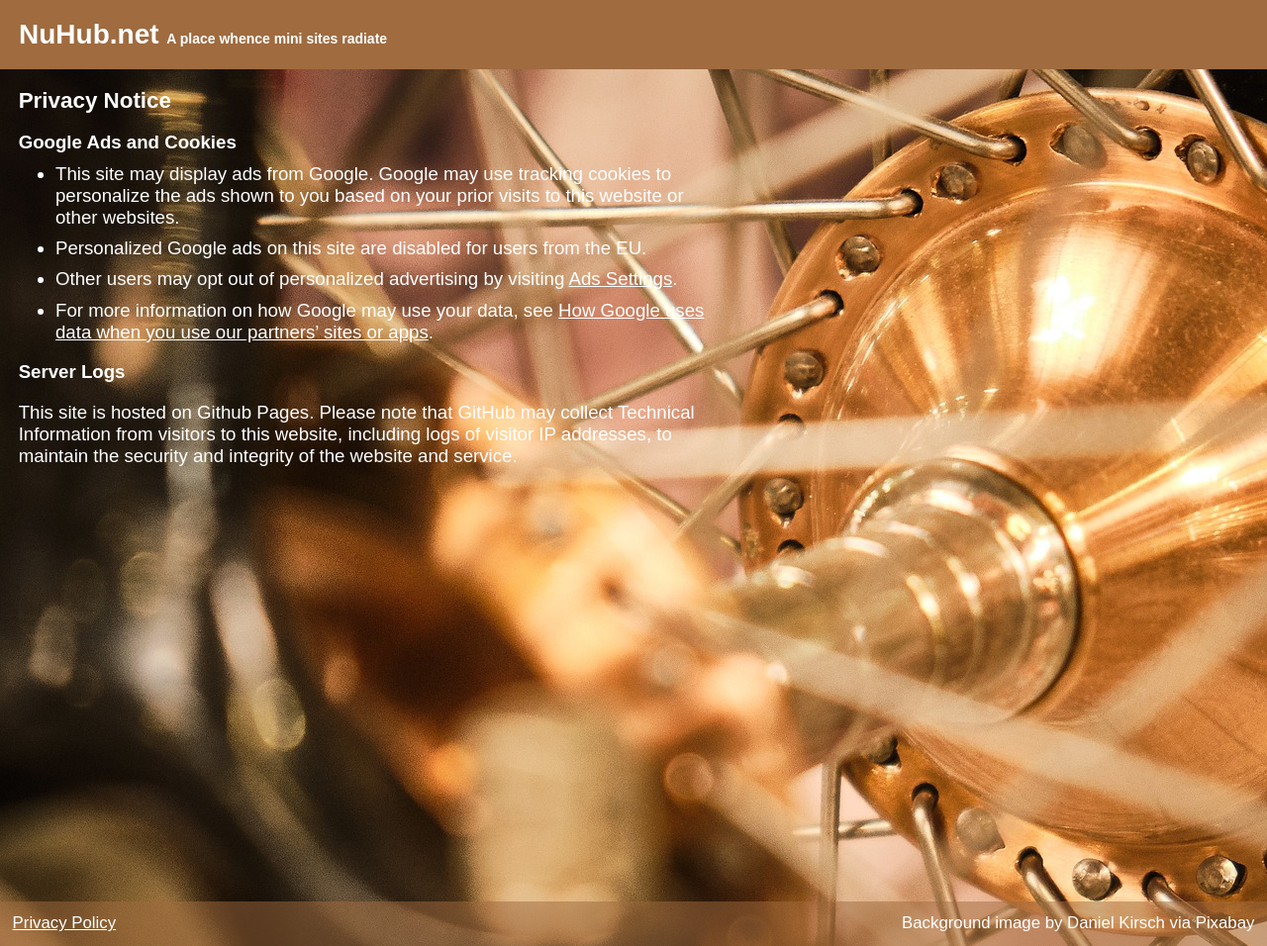
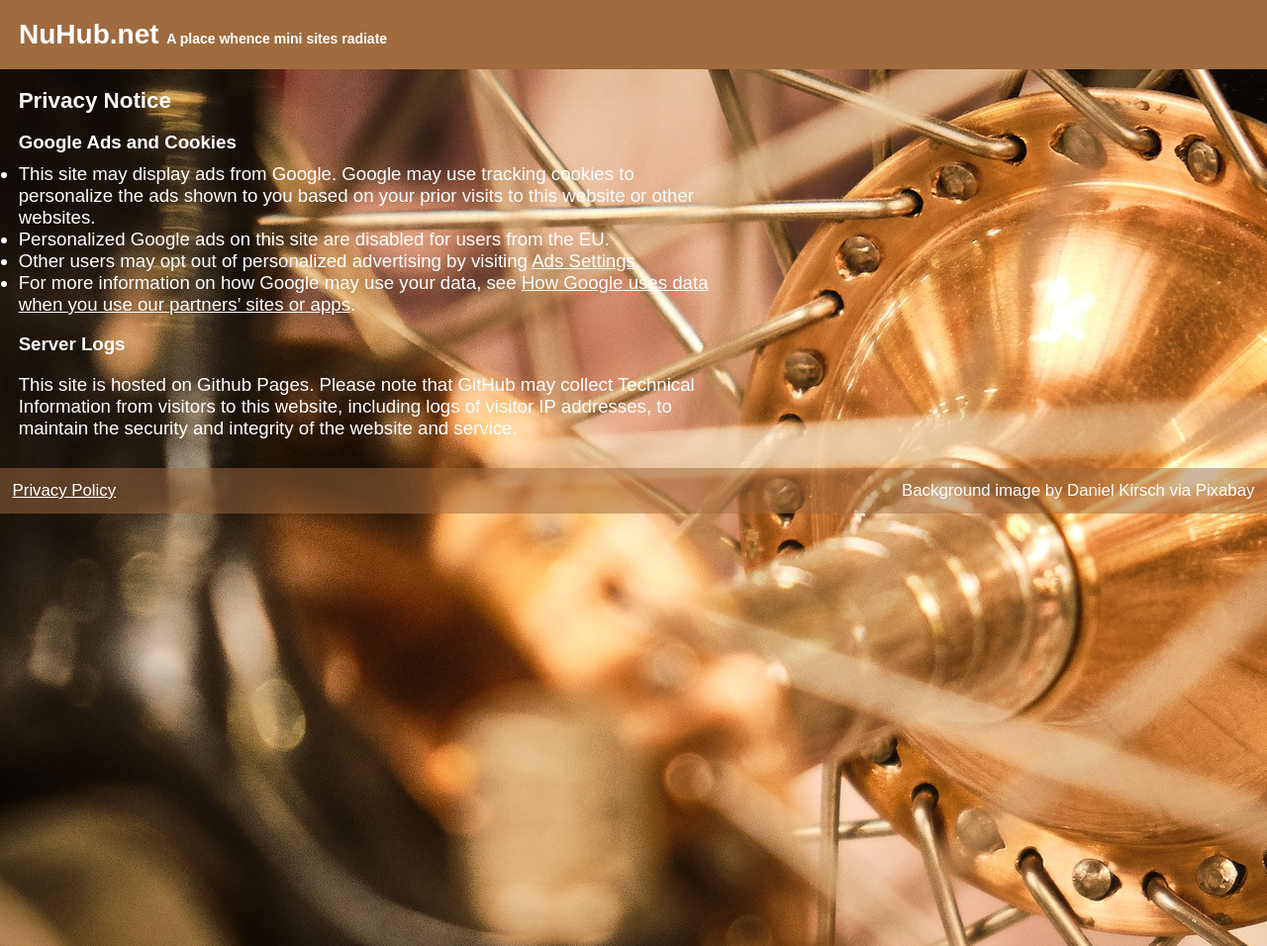
Before and after one commit to david672orford/david672github.io, a Jekyll site: the page built from privacy.md, in a window 1280 px wide. Shown: the whole page at 99% size. Built offline with Jekyll 4.4.1, drawn with Linux system fonts in a browser that asks for light colours; our own code applies the rules of GitHub Pages for plain Markdown files.

Commit message:
Update style.css

```diff
--- a/assets/css/style.css
+++ b/assets/css/style.css
@@ -3,7 +3,7 @@ HTML, BODY, HEADER, MAIN, H1, H2, UL, LI {
 	padding: 0;
 	}
 HTML, BODY {
-	height: 100%;
+	min-height: vh;
 	}
 BODY {
 	position: relative;
@@ -55,19 +55,9 @@ H2, H3 {
 H3 {
 	font-size: 100%;
 	}
-UL {
-	padding-left: 2em;
-	}
-LI {
-	margin: .5em 0;
-	}
 A {
 	color: inherit;
 	}
-
-.gsc-control-cse-searchbox-only {
-  padding: 5px;
- }
 
 /* Tiled table of contents */
 UL.tiles {
```
